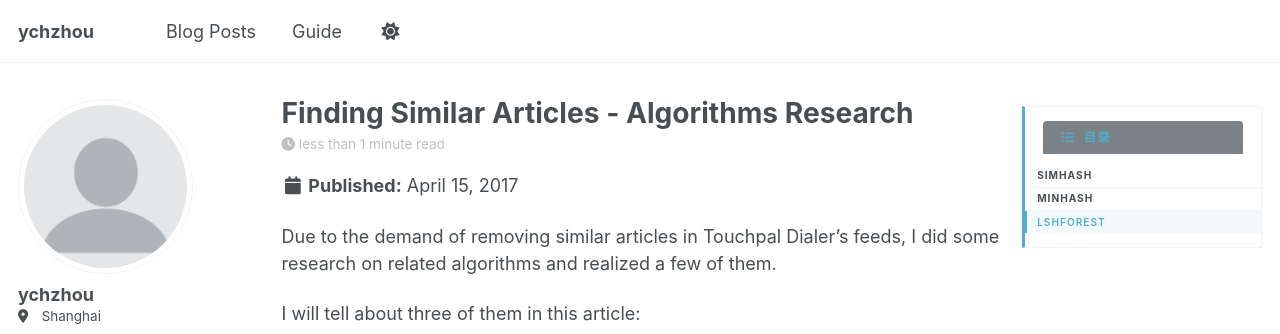
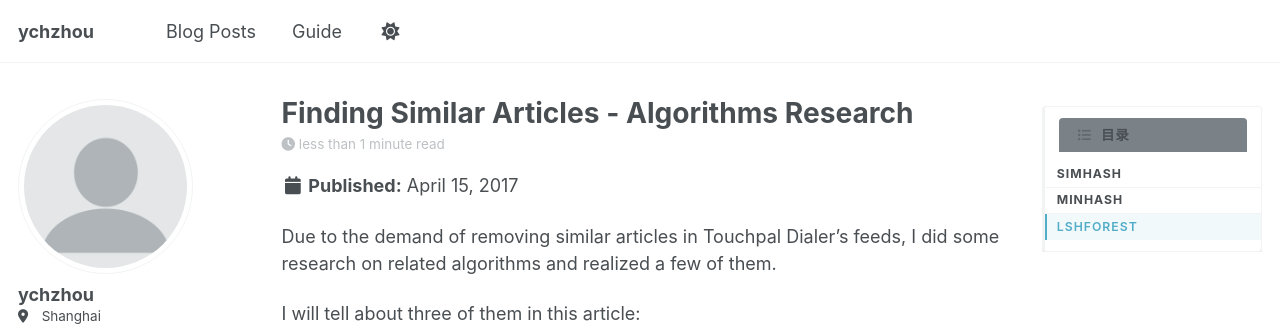
Before and after one commit to LTzycLT/ltzyclt.github.io, a Jekyll site: the page built from _posts/2017-04-15-finding-similar-articles.md, in a window 1280 px wide. Shown: the top 334 px of the page. Built offline with Jekyll 4.4.1, drawn with Linux system fonts in a browser that asks for light colours; a script that is not in the unit is left out; comment, search, counter and statistics services are not loaded.

Commit message:
Fix TOC typography and layout issues
- Narrow width (180px/220px) to prevent overlapping article content
- Title color changed to text color (was link-color, clashed with bg)
- h2 font-size (0.85em) now larger than h3 (0.80em) — was reversed
- h3 uses opacity:0.75 instead of text-color-light for readable contrast
- Separate CSS rules for h2/h3 items for clarity

Co-Authored-By: Claude Sonnet 4.6 <noreply@anthropic.com>

```diff
--- a/_sass/layout/_toc.scss
+++ b/_sass/layout/_toc.scss
@@ -10,7 +10,7 @@
     position: fixed;
     top: calc(#{$masthead-height} + 2em);
     right: 1em;
-    width: 210px;
+    width: 180px;
     max-height: calc(100vh - #{$masthead-height} - 4em);
     overflow-y: auto;
     z-index: 10;
@@ -19,31 +19,31 @@
   }
 
   @include breakpoint($x-large) {
-    width: 240px;
+    width: 220px;
     right: calc((100vw - #{$x-large}) / 2 + 1em);
   }
 }
 
 .toc {
   background: var(--global-bg-color);
-  border-left: 3px solid var(--global-link-color);
-  border-radius: 0 $border-radius $border-radius 0;
-  padding: 0.75em 0;
+  border-left: 3px solid var(--global-border-color);
+  padding: 0.6em 0;
 
   header {
-    padding: 0 1em 0.6em;
+    padding: 0 0.8em 0.5em;
   }
 
   .nav__title {
     margin: 0;
-    font-size: 0.7em;
-    font-weight: 700;
-    letter-spacing: 0.08em;
+    font-size: 0.75em;
+    font-weight: 600;
+    letter-spacing: 0.05em;
     text-transform: uppercase;
-    color: var(--global-link-color);
+    color: var(--global-text-color);
 
     i {
       margin-right: 0.4em;
+      opacity: 0.5;
     }
   }
 }
@@ -52,7 +52,6 @@
   margin: 0;
   padding: 0;
   list-style: none;
-  font-size: 0.82em;
 
   li {
     margin: 0;
@@ -60,9 +59,11 @@
     line-height: 1.3;
   }
 
-  a {
+  // h2 items — primary, full size
+  .toc__item--h2 a {
     display: block;
-    padding: 0.35em 1em;
+    padding: 0.3em 0.8em;
+    font-size: 0.85em;
     color: var(--global-text-color);
     text-decoration: none;
     border-left: 2px solid transparent;
@@ -85,15 +86,32 @@
     }
   }
 
-  // Indent for h3 headers
+  // h3 items — secondary, slightly smaller and indented
   .toc__item--h3 a {
-    padding-left: 1.8em;
-    font-size: 0.92em;
-    color: var(--global-text-color-light);
+    display: block;
+    padding: 0.25em 0.8em 0.25em 1.6em;
+    font-size: 0.8em;
+    color: var(--global-text-color);
+    opacity: 0.75;
+    text-decoration: none;
+    border-left: 2px solid transparent;
+    transition: color 0.15s ease, opacity 0.15s ease, border-left-color 0.15s ease, background 0.15s ease;
+    white-space: nowrap;
+    overflow: hidden;
+    text-overflow: ellipsis;
 
-    &:hover,
+    &:hover {
+      color: var(--global-link-color);
+      opacity: 1;
+      background: rgba(82, 173, 200, 0.06);
+      text-decoration: none;
+    }
+
     &.active {
       color: var(--global-link-color);
+      opacity: 1;
+      border-left-color: var(--global-link-color);
+      background: rgba(82, 173, 200, 0.08);
     }
   }
 }
```
